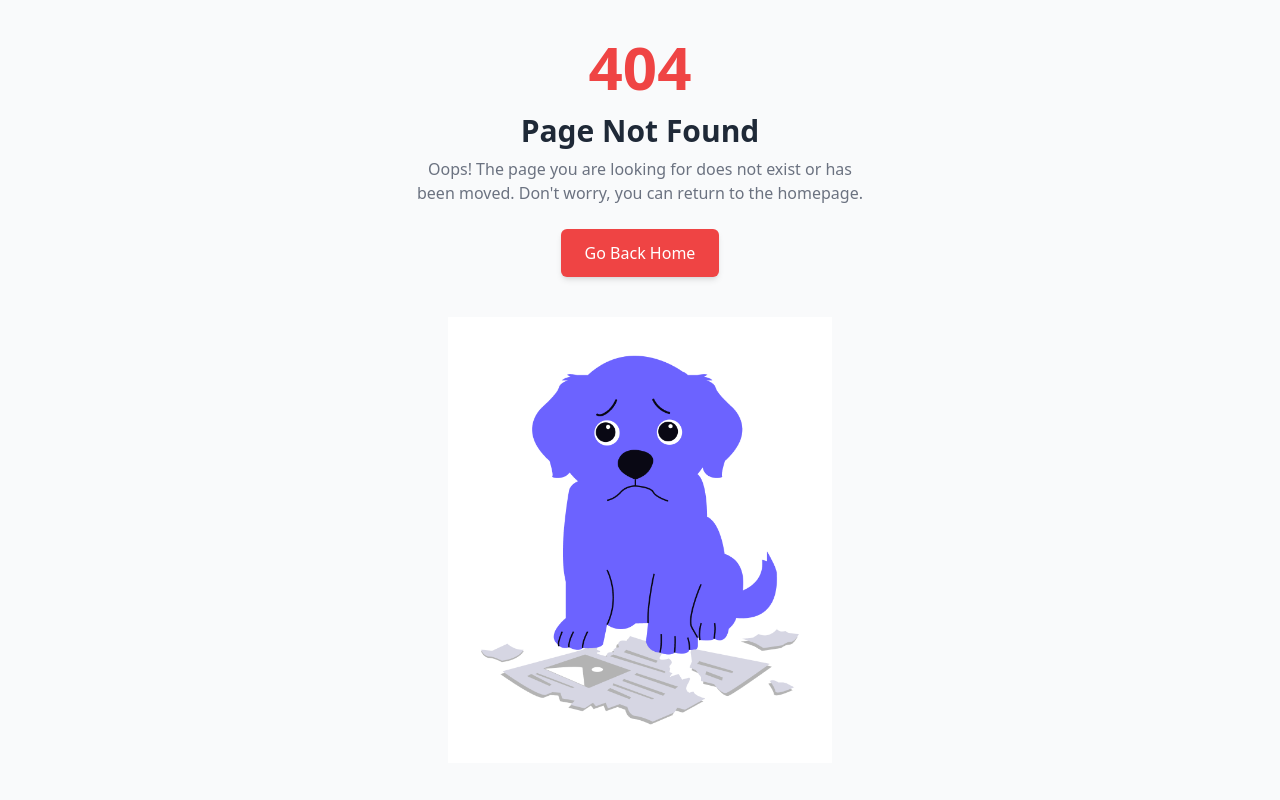
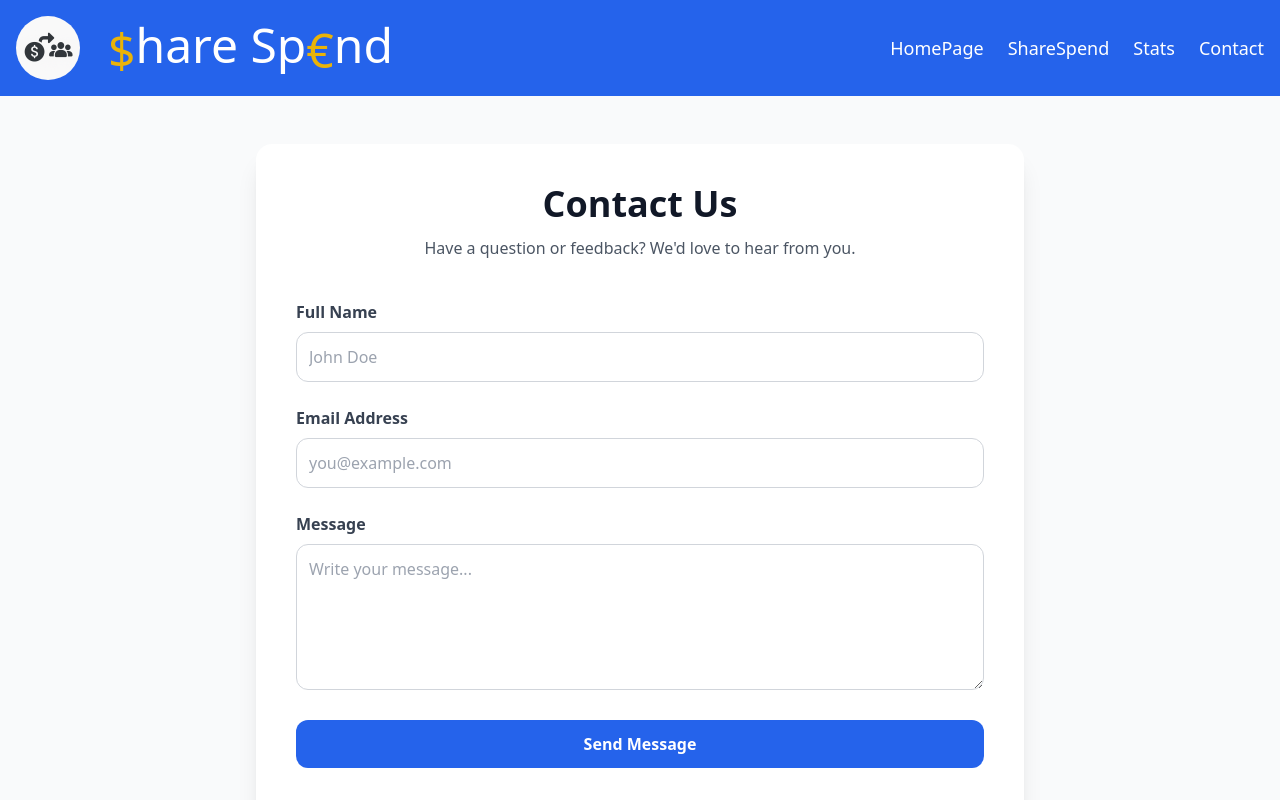
Before and after one commit to sakisgit/shareSpend, a React (Create React App) app: page /contact in a window 1280 px wide. Before the commit this address had no page. Shown: the top 800 px of the page. Built offline with nearby package versions, Linux system fonts and the light colour scheme.

Commit message:
Add Contact page and update navigation routes
Introduces a new Contact page component and adds its route to AppRouter. Updates navigation paths in NavBar, MainNavBar, and Hero components to use lowercase and consistent URLs. Also updates document titles for new and existing routes.

```diff
--- /dev/null
+++ b/src/components/Contact/Contact.tsx
@@ -0,0 +1,70 @@
+
+import Footer from "../homepage/Footer/Footer";
+import Header from "../homepage/Header/Header";
+
+const ContactPage: React.FC = () => {
+  return (
+    <>
+        <Header/>
+        <div className="min-h-screen bg-gray-50 flex flex-col items-center justify-center px-4 py-12">
+        <div className="max-w-3xl w-full bg-white shadow-xl rounded-2xl p-10">
+            <h1 className="text-4xl font-bold text-gray-900 mb-3 text-center">
+            Contact Us
+            </h1>
+            <p className="text-gray-600 text-center mb-10">
+            Have a question or feedback? We'd love to hear from you.
+            </p>
+
+            <form className="space-y-6">
+            <div>
+                <label className="block text-gray-700 font-semibold mb-2">
+                Full Name
+                </label>
+                <input
+                type="text"
+                placeholder="John Doe"
+                className="w-full border border-gray-300 rounded-xl p-3 text-gray-800 focus:ring-2 focus:ring-blue-500 focus:outline-none"
+                />
+            </div>
+
+            <div>
+                <label className="block text-gray-700 font-semibold mb-2">
+                Email Address
+                </label>
+                <input
+                type="email"
+                placeholder="you@example.com"
+                className="w-full border border-gray-300 rounded-xl p-3 text-gray-800 focus:ring-2 focus:ring-blue-500 focus:outline-none"
+                />
+            </div>
+
+            <div>
+                <label className="block text-gray-700 font-semibold mb-2">
+                Message
+                </label>
+                <textarea
+                rows={5}
+                placeholder="Write your message..."
+                className="w-full border border-gray-300 rounded-xl p-3 text-gray-800 focus:ring-2 focus:ring-blue-500 focus:outline-none"
+                ></textarea>
+            </div>
+
+            <button
+                type="button"
+                className="w-full bg-blue-600 text-white py-3 rounded-xl font-semibold hover:bg-blue-700 transition-all duration-200"
+            >
+                Send Message
+            </button>
+            </form>
+
+            <div className="text-center text-sm text-gray-500 mt-10">
+            <p>or reach us at <a href="mailto:support@sharespend.com" className="text-blue-600 hover:underline">support@sharespend.com</a></p>
+            </div>
+        </div>
+        </div>
+        <Footer/>
+    </>
+  );
+};
+
+export default ContactPage;
--- a/src/components/NavBar/MainNavBar.tsx
+++ b/src/components/NavBar/MainNavBar.tsx
@@ -5,7 +5,7 @@ import { useState } from "react";
 const navItems = [
   { name: "HomePage", path: "/" },
   { name: "Stats", path: "/stats" },
-  { name: "LogOut", path: "/LogOutPage", image: "/assets/LogIcons/log-out.png" },
+  { name: "LogOut", path: "/logoutpage", image: "/assets/LogIcons/log-out.png" },
 ];
 
 const MainNavBar: React.FC = () => {
--- a/src/components/NavBar/NavBar.tsx
+++ b/src/components/NavBar/NavBar.tsx
@@ -4,7 +4,7 @@ import { useState } from "react";
 
 const navItems = [
   { name: "HomePage", path: "/" },
-  { name: "ShareSpend", path: "/ShareSpend" },
+  { name: "ShareSpend", path: "/sharespend" },
   { name: "Stats", path: "/stats" },
   { name: "Contact", path: "/contact" },
 ];
--- a/src/components/homepage/Hero/Hero.tsx
+++ b/src/components/homepage/Hero/Hero.tsx
@@ -18,7 +18,7 @@ const Hero = () => {
 
         <Link
           className="bg-yellow-500 text-white font-semibold px-4 sm:px-6 py-2 sm:py-2.5 rounded hover:bg-yellow-600 transition"
-          to='/ShareSpend'
+          to='/sharespend'
         >
           Start Now
         </Link>
--- a/src/components/pages/AppRouter.tsx
+++ b/src/components/pages/AppRouter.tsx
@@ -6,6 +6,7 @@ import ShareSpendPage from '../ShareSpendPage/ShareSpendPage';
 import LogInPage from '../LogPages/LogInPage';
 import MainPage from '../MainPage/MainPage';
 import Stats from '../StatsPage/Stats';
+import Contact from '../Contact/Contact';
 import Help from '../Help/Help';
 import Error from '../ErrorPages/Error';
 
@@ -29,6 +30,15 @@ const TitleUpdater = () => {
       case '/stats':
         document.title = "Statistics | Share Spend";
         break;
+      case '/logoutpage':
+        document.title = "Log out | Share Spend";
+        break;
+      case '/contact':
+        document.title = "Contact | Share Spend";
+        break;
+      case '/help':
+        document.title = "Help | Share Spend";
+        break;
       default:
         document.title = "Error Page| Share Spend";
     }
@@ -47,6 +57,7 @@ const AppRouter = () => {
               <Route path='/loginpage' element={<LogInPage/>}/>
               <Route path='/mainpage' element={<MainPage/>}/>
               <Route path='/logoutpage' element={<ShareSpendPage/>}/>
+              <Route path='/contact' element={<Contact/>}/>
               <Route path='/stats' element={<Stats/>}/>
               <Route path='/help' element={<Help/>}/>
               <Route path='*' element={<Error/>}/>
```
